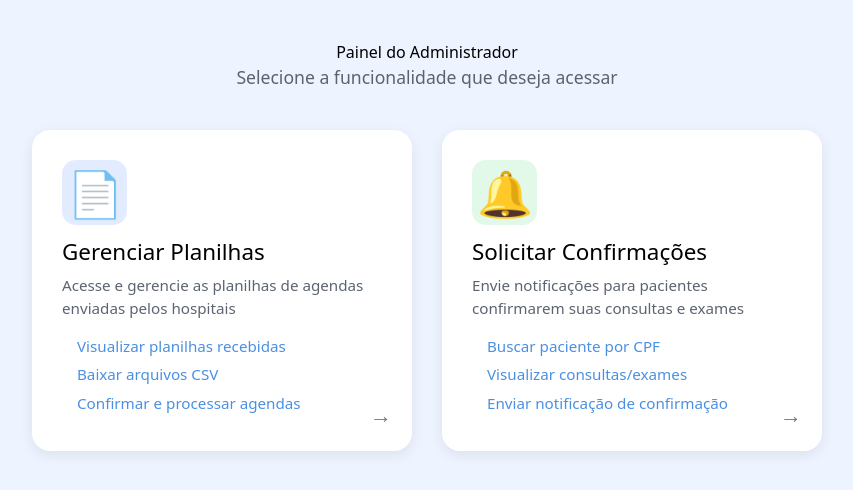
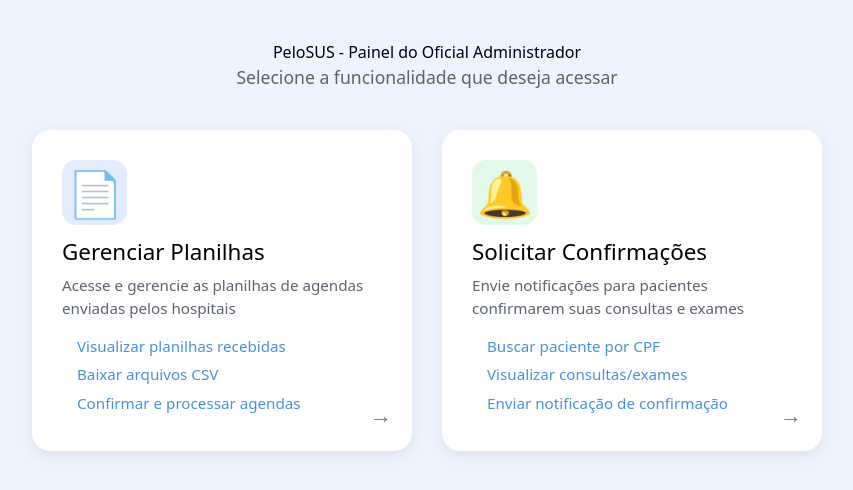
Before and after one commit to RaideNnigth/Hackapel, a React app in the folder frontend/: page /ofc-admin/dashboard in a window 1280 px wide. Shown: the top 490 px of the page, without its empty margins (213-1066 px from the left). Built offline with nearby package versions, Linux system fonts and the light colour scheme; the HTML template or start-up script is replaced by a standard one.

Commit message:
Refactor routing and update titles in admin components for clarity

```diff
--- a/frontend/src/App.jsx
+++ b/frontend/src/App.jsx
@@ -25,8 +25,8 @@ export default function App() {
 
         <Route path="/planilha" element={<CriarPlanilha />} />
 
+        <Route path="/ofc-admin/dashboard" element={<OficialAdministrativoDashboard />} />
         <Route path="/ofc-admin/agendas" element={<OfcAdminAgendas />} />
-        <Route path="/ofc-admin/dashboard" element={<OficialAdministrativoDashboard />} />
         <Route path="/ofc-admin/confirmacoes" element={<OfcAdminConsultas />} />
 
         <Route path="/patient/dashboard" element={<PatientDashboard />} />
--- a/frontend/src/pages/AdminLogin.jsx
+++ b/frontend/src/pages/AdminLogin.jsx
@@ -1,11 +1,13 @@
 // src/pages/AdminLogin.jsx
 import { useState } from "react";
+import { useNavigate } from "react-router-dom";
 import { Link } from "react-router-dom";
 import api from "../api_helper.js";
 
 export default function AdminLogin() {
   const [cpf, setCpf] = useState("");
   const [senha, setSenha] = useState("");
+  const navigate = useNavigate();
 
   const login_btn = async (e) => {
     e.preventDefault();
@@ -24,9 +26,7 @@ export default function AdminLogin() {
       localStorage.setItem('token', token);
       localStorage.setItem('user', JSON.stringify(user));
 
-      // Por hora, printar no console infos do user
-      console.log('Logged in user:', user);
-      console.log('Token:', token);
+      navigate("/admin/dashboard");
     }
     catch (error) {
       console.error("Login failed", error);
--- a/frontend/src/pages/OfcAdminAgendas.jsx
+++ b/frontend/src/pages/OfcAdminAgendas.jsx
@@ -40,7 +40,7 @@ export default function OfcAdminAgendas() {
 
   return (
     <div className="container">
-      <h2>Painel do Administrador</h2>
+      <h2>PeloSUS - Painel do Oficial Administrador</h2>
       <p>Gerencie as agendas enviadas pelos hospitais</p>
 
       <div className="cards-row">
--- a/frontend/src/pages/OfcAdminConsultas.jsx
+++ b/frontend/src/pages/OfcAdminConsultas.jsx
@@ -135,7 +135,7 @@ export default function ConfirmacaoConsultas() {
       </button>
 
       <h1 style={{ fontSize: 28, fontWeight: 600, color: "#111827" }}>
-        Solicitar Confirmação de Consultas
+        Solicitar Confirmação de Consulta
       </h1>
       <p
         style={{
--- a/frontend/src/pages/OficialAdministrativoDashboard.jsx
+++ b/frontend/src/pages/OficialAdministrativoDashboard.jsx
@@ -6,7 +6,7 @@ export default function OficialAdministrativoDashboard() {
 
   return (
     <div className="admin-home-container">
-      <h1>Painel do Administrador</h1>
+      <h1>PeloSUS - Painel do Oficial Administrador</h1>
       <p className="subtitle">Selecione a funcionalidade que deseja acessar</p>
 
       <div className="cards-wrapper">
@@ -14,7 +14,7 @@ export default function OficialAdministrativoDashboard() {
         {/* Card Gerenciar Planilhas */}
         <div
           className="admin-card"
-          onClick={() => navigate("/admin-agendas")}
+          onClick={() => navigate("/ofc-admin/agendas")}
         >
           <div className="icon blue">
             📄
@@ -37,7 +37,7 @@ export default function OficialAdministrativoDashboard() {
         {/* Card Solicitar Confirmações */}
         <div
           className="admin-card"
-          onClick={() => navigate("/admin-confirmacoes")}
+          onClick={() => navigate("/ofc-admin/confirmacoes")}
         >
           <div className="icon green">
             🔔
```
